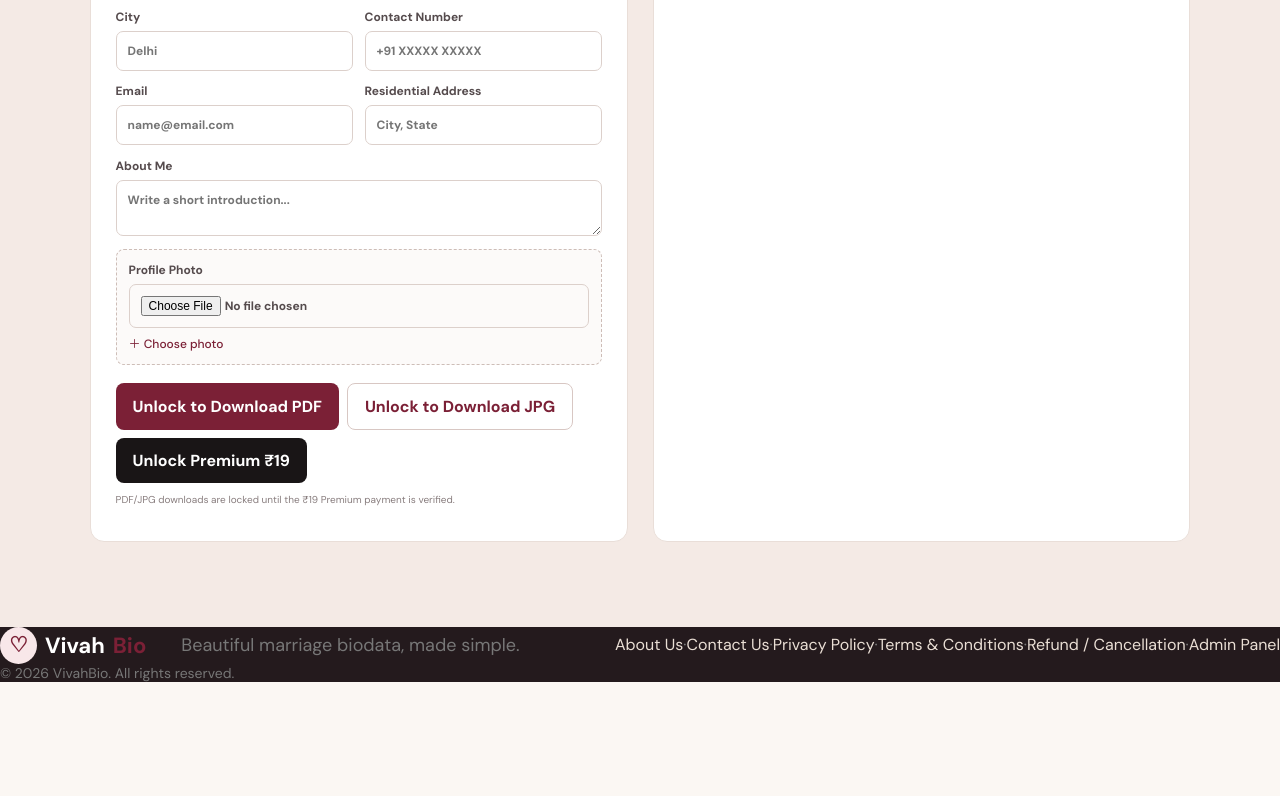
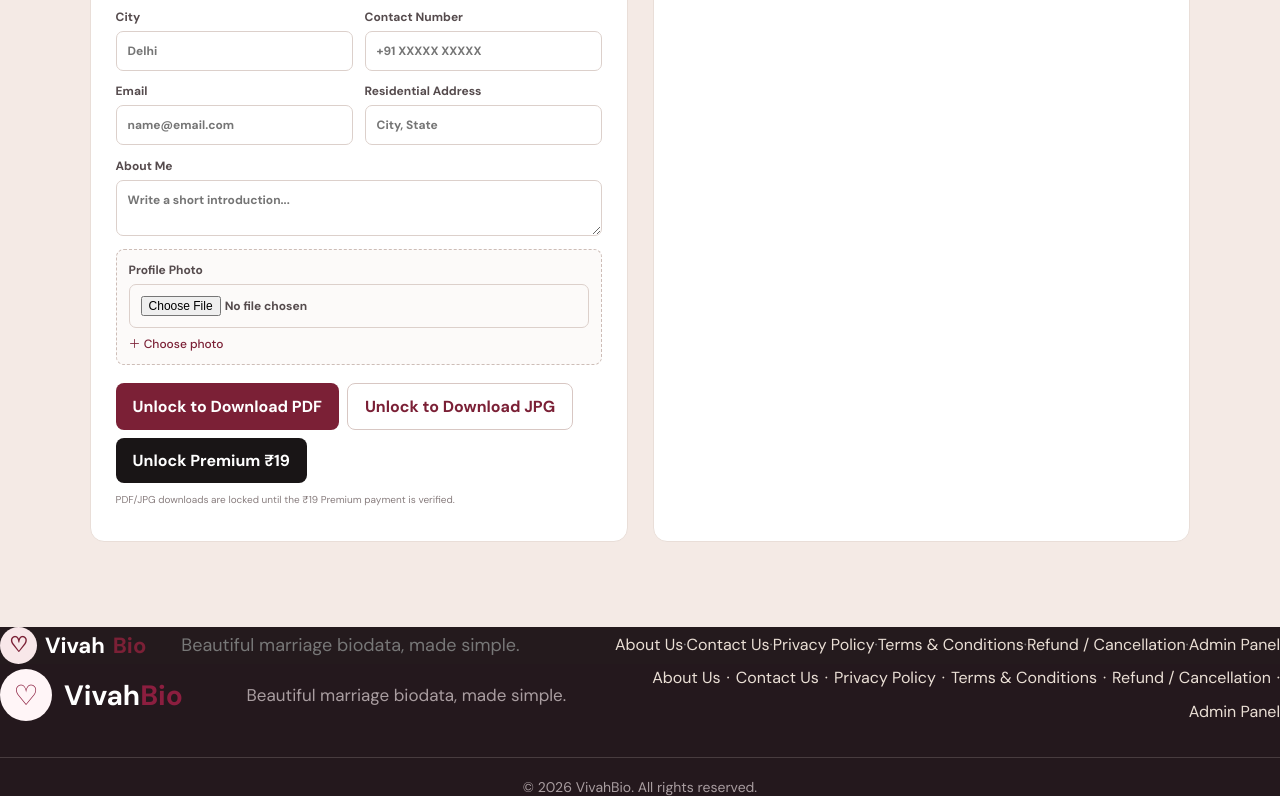
Before and after one commit to rahulkmgr08-gif/vivahbio, a website: page index.html in a window 1280 px wide. Shown: the part 4773-5569 px from the top of the page. Before the commit the page ends 5455 px from the top, so only its background shows below. Drawn offline with nearby package versions, Linux system fonts and the light colour scheme; a script that the page names is missing; a web font is replaced by a local one.

Commit message:
Update index.html

```diff
--- a/index.html
+++ b/index.html
@@ -407,13 +407,148 @@
 </footer>
 <script src="https://checkout.razorpay.com/v1/checkout.js"></script>
 <script src="app.js"></script>
-<footer class="site-footer">
-  <p>© <span id="currentYear"></span> VivahBio. All rights reserved.</p>
+<!-- =====================================================
+     FOOTER
+===================================================== -->
+
+<footer class="site-footer" style="
+  display:block;
+  width:100%;
+  box-sizing:border-box;
+  margin:0;
+  padding:45px 30px 25px;
+  background:#24181d;
+  color:#eadfd5;
+  overflow:hidden;
+">
+
+  <div style="
+    width:100%;
+    max-width:1400px;
+    margin:0 auto;
+    display:flex;
+    align-items:center;
+    justify-content:space-between;
+    gap:35px;
+    flex-wrap:wrap;
+    box-sizing:border-box;
+  ">
+
+    <!-- LOGO -->
+    <div style="
+      display:flex;
+      align-items:center;
+      gap:12px;
+      white-space:nowrap;
+      flex-shrink:0;
+    ">
+
+      <span class="brand-icon" style="
+        display:inline-flex;
+        align-items:center;
+        justify-content:center;
+        width:52px;
+        height:52px;
+        border-radius:50%;
+        background:#fff5f7;
+        color:#8b1e3f;
+        font-size:28px;
+      ">♡</span>
+
+      <span style="
+        font-size:28px;
+        font-weight:700;
+        color:#ffffff;
+      ">
+        Vivah<span style="color:#8b1e3f;">Bio</span>
+      </span>
+
+    </div>
+
+
+    <!-- DESCRIPTION -->
+    <div style="
+      font-size:17px;
+      color:#a99da0;
+      flex:1;
+      min-width:220px;
+    ">
+      Beautiful marriage biodata, made simple.
+    </div>
+
+
+    <!-- LINKS -->
+    <div class="footer-links" style="
+      display:flex;
+      align-items:center;
+      justify-content:flex-end;
+      flex-wrap:wrap;
+      gap:6px;
+      line-height:1.8;
+      font-size:16px;
+      text-align:right;
+      max-width:650px;
+    ">
+
+      <a href="about.html">About Us</a>
+      <span>·</span>
+
+      <a href="contact.html">Contact Us</a>
+      <span>·</span>
+
+      <a href="privacy.html">Privacy Policy</a>
+      <span>·</span>
+
+      <a href="terms.html">Terms &amp; Conditions</a>
+      <span>·</span>
+
+      <a href="refund.html">Refund / Cancellation</a>
+      <span>·</span>
+
+      <a href="admin.html">Admin Panel</a>
+
+    </div>
+
+  </div>
+
+
+  <!-- COPYRIGHT -->
+
+  <div style="
+    width:100%;
+    max-width:1400px;
+    margin:30px auto 0;
+    padding-top:20px;
+    border-top:1px solid rgba(234,223,213,.18);
+    text-align:center;
+    box-sizing:border-box;
+  ">
+
+    <p style="
+      margin:0;
+      color:#a99da0;
+      font-size:14px;
+    ">
+      © <span id="currentYear"></span> VivahBio. All rights reserved.
+    </p>
+
+  </div>
+
 </footer>
+
+
+<!-- =====================================================
+     SCRIPTS
+===================================================== -->
+
+<script src="https://checkout.razorpay.com/v1/checkout.js"></script>
+
+<script src="app.js"></script>
 
 <script>
   document.getElementById("currentYear").textContent =
     new Date().getFullYear();
 </script>
+
 </body>
 </html>
```
